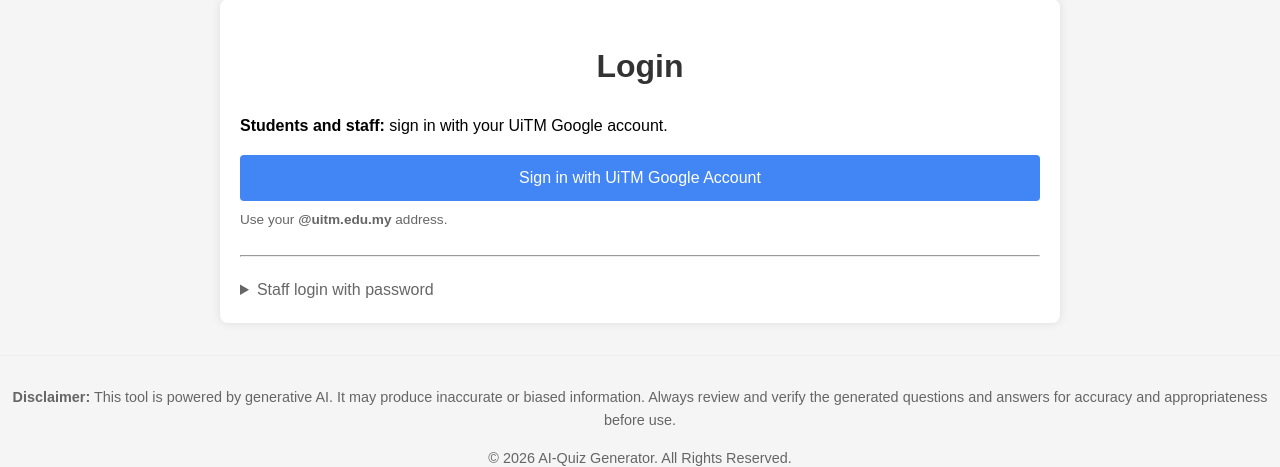
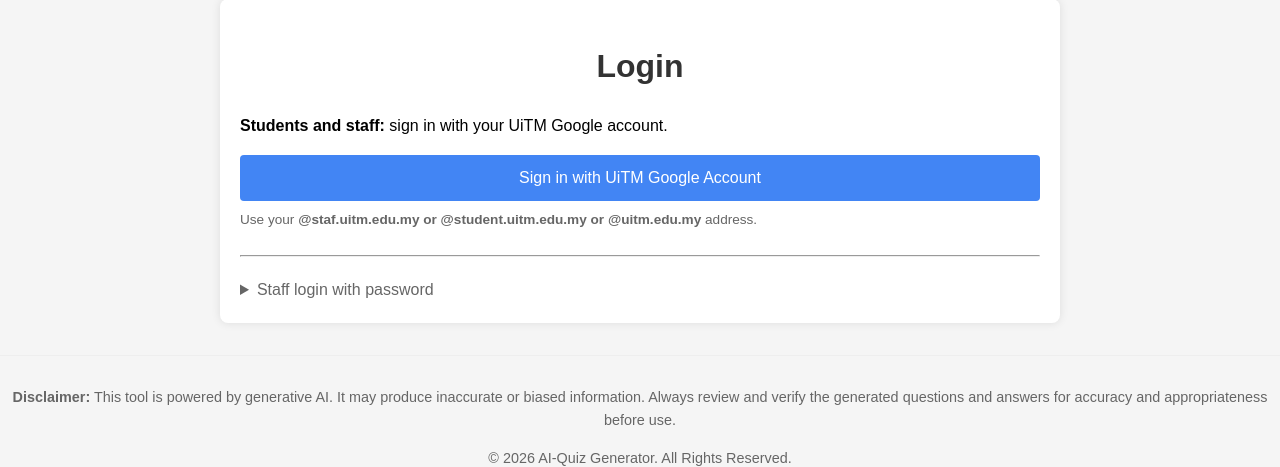
Before and after one commit to khairulas/aiquiz, a Flask app: page /login in a window 1280 px wide. Shown: the part 118-585 px from the top of the page. Run offline with Flask 3, Linux system fonts and the light colour scheme; parts of the project's set-up code (start-up, migrations or seed data) failed here and were passed over; some libraries are stand-ins or nearby versions.

Commit message:
feat: support multiple UiTM email domains for students and staff

```diff
--- a/app.py
+++ b/app.py
@@ -121,8 +121,19 @@
 Session(app)
 
 # --- UiTM identity configuration ---
-UITM_DOMAIN = os.getenv('UITM_EMAIL_DOMAIN', 'uitm.edu.my')
+def _domains(env_name, default):
+    raw = os.getenv(env_name, default)
+    return [d.strip().lower().lstrip('@') for d in raw.split(',') if d.strip()]
+
+STUDENT_DOMAINS = _domains('UITM_STUDENT_DOMAINS', 'uitm.edu.my,student.uitm.edu.my')
+STAFF_DOMAINS   = _domains('UITM_STAFF_DOMAINS', 'uitm.edu.my,staf.uitm.edu.my')
+ALL_DOMAINS     = sorted(set(STUDENT_DOMAINS) | set(STAFF_DOMAINS))
+
+# Shown to users in the sign-in message
+UITM_DOMAIN = STUDENT_DOMAINS[0]
 app.config['UITM_DOMAIN'] = UITM_DOMAIN
+app.config['UITM_DOMAINS_LABEL'] = ' or '.join('@' + d for d in ALL_DOMAINS)
+
 MATRIC_PATTERN = re.compile(r'^\d{10}$')
 ALLOWED_LECTURERS = [
     e.strip().lower()
@@ -132,14 +143,27 @@
 
 
 def classify_email(email):
-    """Return (role, matric_no) for a UiTM address, or (None, None) if not UiTM."""
+    """
+    Return (role, matric_no) for a recognised UiTM address, or (None, None).
+
+    Students  : 10-digit local part on any student domain.
+    Lecturers : non-numeric local part on any staff domain.
+    """
     email = (email or '').lower().strip()
-    if not email.endswith('@' + UITM_DOMAIN):
+    if '@' not in email:
         return None, None
-    local = email.split('@')[0]
+
+    local, _, domain = email.partition('@')
+
     if MATRIC_PATTERN.match(local):
-        return 'student', local
-    return 'lecturer', None
+        if domain in STUDENT_DOMAINS:
+            return 'student', local
+        return None, None
+
+    if domain in STAFF_DOMAINS:
+        return 'lecturer', None
+
+    return None, None
 
 # Database Configuration
 # --- Firebase Admin SDK Initialization ---
@@ -823,7 +847,7 @@
         redirect_uri = url_for('google_auth_callback', _external=True)
     else:
         redirect_uri = url_for('google_auth_callback', _external=True, _scheme='https')
-    return google_oauth.authorize_redirect(redirect_uri, hd=UITM_DOMAIN)
+    return google_oauth.authorize_redirect(redirect_uri)
 
 @app.route('/auth/google/callback')
 def google_auth_callback():
@@ -846,7 +870,8 @@
     role, matric_no = classify_email(email)
     if role is None:
         app.logger.warning(f"Rejected non-UiTM sign-in: {email}")
-        flash(f"Please sign in with your UiTM email (@{UITM_DOMAIN}).", 'danger')
+        flash(f"Please sign in with your UiTM email "
+              f"({app.config['UITM_DOMAINS_LABEL']}).", 'danger')
         return redirect(url_for('login'))
 
     matches = list(db.collection('users').where('email', '==', email).stream())
--- a/templates/login.html
+++ b/templates/login.html
@@ -9,8 +9,8 @@
            style="background-color:#4285F4; display:block; text-align:center;">
             Sign in with UiTM Google Account
         </a>
-        <p style="font-size:0.85em; color:#666; margin-top:8px;">
-            Use your <strong>@{{ config.get('UITM_DOMAIN', 'uitm.edu.my') }}</strong> address.
+            <p style="font-size:0.85em; color:#666; margin-top:8px;">
+            Use your <strong>{{ config['UITM_DOMAINS_LABEL'] }}</strong> address.
         </p>
     </div>
 
```
